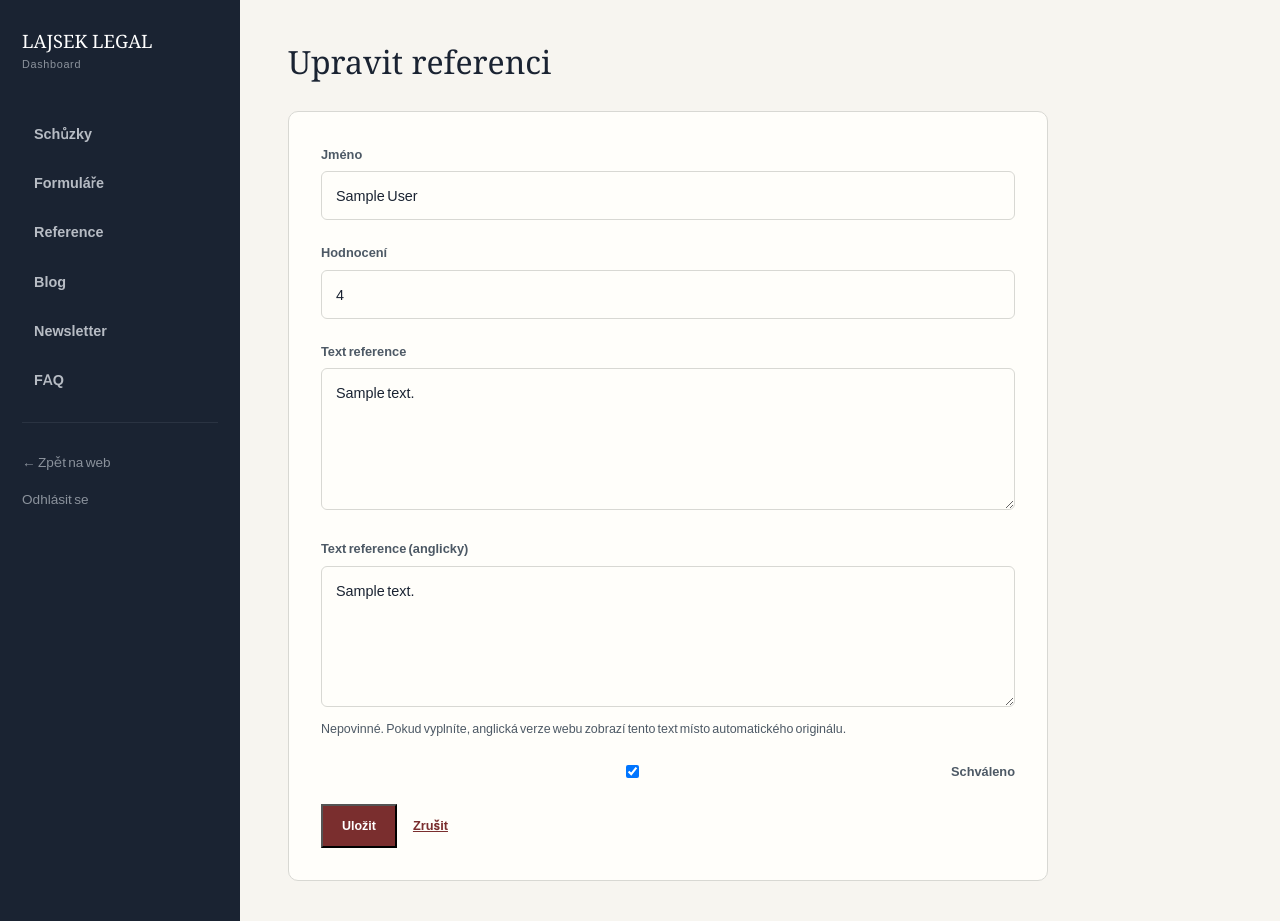
After one commit to Danas2008/LajsekLegal, a Django app: page /LegalDashboard/recenze/1/upravit/ in a window 1280 px wide. The commit adds this page. Run offline with Django 5.2, Linux system fonts and the light colour scheme; a user stored in the database is signed in; tables that the repository leaves empty hold one stand-in row (values such as "Sample post").

Commit message:
feat: add English translation fields for reviews and FAQs, implement review editing functionality

```diff
--- a/dashboard/urls.py
+++ b/dashboard/urls.py
@@ -24,6 +24,7 @@ urlpatterns = [
     path('formulare/export/', views.contact_export, name='contact_export'),
 
     path('recenze/', views.review_list, name='review_list'),
+    path('recenze/<int:pk>/upravit/', views.review_edit, name='review_edit'),
     path('recenze/<int:pk>/schvalit/', views.review_approve, name='review_approve'),
     path('recenze/<int:pk>/smazat/', views.review_delete, name='review_delete'),
 
--- a/dashboard/views.py
+++ b/dashboard/views.py
@@ -11,7 +11,7 @@ from django.views.decorators.http import require_POST
 
 from blog.models import BlogPost
 from core.models import ContactMessage, TextBlock
-from engagement.forms import BookingSettingsForm, FAQForm
+from engagement.forms import AdminReviewForm, BookingSettingsForm, FAQForm
 from engagement.models import FAQ, Booking, BookingSettings, NewsletterSubscriber, Review
 
 from .forms import BlogPostForm
@@ -247,6 +247,21 @@ def review_list(request):
 
 
 @staff_member_required
+def review_edit(request, pk):
+    review = get_object_or_404(Review, pk=pk)
+    if request.method == 'POST':
+        form = AdminReviewForm(request.POST, instance=review)
+        if form.is_valid():
+            form.save()
+            messages.success(request, 'Reference byla uložena.')
+            return redirect('dashboard:review_list')
+    else:
+        form = AdminReviewForm(instance=review)
+
+    return render(request, 'dashboard/review_form.html', {'form': form, 'review': review})
+
+
+@staff_member_required
 @require_POST
 def review_approve(request, pk):
     review = get_object_or_404(Review, pk=pk)
--- a/engagement/forms.py
+++ b/engagement/forms.py
@@ -84,6 +84,27 @@ class ReviewForm(forms.ModelForm):
         }
 
 
+class AdminReviewForm(forms.ModelForm):
+    """Úprava reference v dashboardu — na rozdíl od ReviewForm (veřejný formulář)
+    obsahuje i anglický překlad, který doplňuje Vladimír."""
+
+    class Meta:
+        model = Review
+        fields = ['author', 'rating', 'text', 'text_en', 'approved']
+        widgets = {
+            'author': forms.TextInput(attrs={'placeholder': 'Jméno'}),
+            'rating': forms.NumberInput(attrs={'min': 1, 'max': 5}),
+            'text': forms.Textarea(attrs={'rows': 5}),
+            'text_en': forms.Textarea(attrs={'rows': 5, 'placeholder': 'English translation (optional)'}),
+        }
+        labels = {
+            'author': 'Jméno',
+            'text': 'Text reference',
+            'text_en': 'Text reference (anglicky)',
+            'approved': 'Schváleno',
+        }
+
+
 class NewsletterForm(forms.ModelForm):
     class Meta:
         model = NewsletterSubscriber
@@ -97,13 +118,17 @@ class NewsletterForm(forms.ModelForm):
 class FAQForm(forms.ModelForm):
     class Meta:
         model = FAQ
-        fields = ['question', 'answer', 'active']
+        fields = ['question', 'answer', 'question_en', 'answer_en', 'active']
         widgets = {
             'question': forms.TextInput(attrs={'placeholder': 'Otázka'}),
             'answer': forms.Textarea(attrs={'rows': 5, 'placeholder': 'Odpověď'}),
+            'question_en': forms.TextInput(attrs={'placeholder': 'Question (optional)'}),
+            'answer_en': forms.Textarea(attrs={'rows': 5, 'placeholder': 'Answer (optional)'}),
         }
         labels = {
             'question': 'Otázka',
             'answer': 'Odpověď',
+            'question_en': 'Otázka (anglicky)',
+            'answer_en': 'Odpověď (anglicky)',
             'active': 'Zveřejněno',
         }
--- a/engagement/models.py
+++ b/engagement/models.py
@@ -31,6 +31,10 @@ class Review(models.Model):
     email = models.EmailField('E-mail', blank=True)
     rating = models.PositiveSmallIntegerField('Hodnocení')
     text = models.TextField('Text recenze')
+    text_en = models.TextField(
+        'Text recenze (anglicky)', blank=True,
+        help_text='Nepovinné. Pokud vyplníte, anglická verze webu zobrazí tento text místo automatického originálu.',
+    )
     approved = models.BooleanField('Schváleno', default=False)
     created_at = models.DateTimeField(auto_now_add=True)
 
@@ -85,6 +89,11 @@ class BookingSettings(models.Model):
 class FAQ(models.Model):
     question = models.CharField('Otázka', max_length=255)
     answer = models.TextField('Odpověď')
+    question_en = models.CharField(
+        'Otázka (anglicky)', max_length=255, blank=True,
+        help_text='Nepovinné. Pokud vyplníte, anglická verze webu zobrazí tuto otázku místo automatického originálu.',
+    )
+    answer_en = models.TextField('Odpověď (anglicky)', blank=True, help_text='Nepovinné, viz otázka výše.')
     order = models.PositiveIntegerField('Pořadí', default=0)
     active = models.BooleanField('Aktivní', default=True)
 
--- a/templates/dashboard/faq_list.html
+++ b/templates/dashboard/faq_list.html
@@ -11,12 +11,13 @@
   {% if faqs %}
     <div class="dash-table-wrap">
       <table class="dash-table">
-        <thead><tr><th>Otázka</th><th>Odpověď</th><th>Status</th><th>Akce</th></tr></thead>
+        <thead><tr><th>Otázka</th><th>Odpověď</th><th>EN</th><th>Status</th><th>Akce</th></tr></thead>
         <tbody>
           {% for item in faqs %}
             <tr>
               <td>{{ item.question }}</td>
               <td>{{ item.answer|truncatechars:60 }}</td>
+              <td>{% if item.question_en and item.answer_en %}✓{% else %}—{% endif %}</td>
               <td>{% if item.active %}Zveřejněno{% else %}Skryto{% endif %}</td>
               <td>
                 <div class="dash-actions">
--- /dev/null
+++ b/templates/dashboard/review_form.html
@@ -0,0 +1,31 @@
+{% extends 'dashboard/base_dashboard.html' %}
+
+{% block title %}Upravit referenci{% endblock %}
+
+{% block dash_content %}
+  <div class="dash-title">
+    <h1>Upravit referenci</h1>
+  </div>
+
+  <div class="dash-card">
+    <form method="post">
+      {% csrf_token %}
+      {% for field in form %}
+        <div class="dash-form-row">
+          {% if field.name == 'approved' %}
+            <label style="display:flex; align-items:center; gap:8px;">{{ field }} {{ field.label }}</label>
+          {% else %}
+            <label for="{{ field.id_for_label }}">{{ field.label }}</label>
+            {{ field }}
+            {% if field.help_text %}<p style="color:var(--ink-soft); font-size:0.78rem; margin:6px 0 0;">{{ field.help_text }}</p>{% endif %}
+          {% endif %}
+          {% if field.errors %}<p class="dash-field-error">{{ field.errors|join:', ' }}</p>{% endif %}
+        </div>
+      {% endfor %}
+      <div class="dash-form-actions">
+        <button class="button" type="submit">Uložit</button>
+        <a class="text-link" href="{% url 'dashboard:review_list' %}">Zrušit</a>
+      </div>
+    </form>
+  </div>
+{% endblock %}
--- a/templates/dashboard/review_list.html
+++ b/templates/dashboard/review_list.html
@@ -17,7 +17,7 @@
     <div class="dash-table-wrap">
       <table class="dash-table">
         <thead>
-          <tr><th>Autor</th><th>Hodnocení</th><th>Text</th><th>Status</th><th>Akce</th></tr>
+          <tr><th>Autor</th><th>Hodnocení</th><th>Text</th><th>EN</th><th>Status</th><th>Akce</th></tr>
         </thead>
         <tbody>
           {% for r in reviews %}
@@ -25,9 +25,11 @@
               <td>{{ r.author }}</td>
               <td>{{ r.rating }}/5</td>
               <td>{{ r.text|truncatechars:80 }}</td>
+              <td>{% if r.text_en %}✓{% else %}—{% endif %}</td>
               <td>{% if r.approved %}Schváleno{% else %}Čeká{% endif %}</td>
               <td>
                 <div class="dash-actions">
+                  <a href="{% url 'dashboard:review_edit' r.pk %}">Upravit</a>
                   {% if not r.approved %}
                     <form method="post" action="{% url 'dashboard:review_approve' r.pk %}">
                       {% csrf_token %}<button type="submit">Schválit</button>
--- a/templates/faq.html
+++ b/templates/faq.html
@@ -85,11 +85,11 @@
             {% for item in faqs %}
               <div class="faq-card">
                 <button type="button" class="faq-question" aria-expanded="false">
-                  <span>{{ item.question }}</span>
+                  <span>{% if LANG == 'en' and item.question_en %}{{ item.question_en }}{% else %}{{ item.question }}{% endif %}</span>
                   <span class="faq-toggle-icon">+</span>
                 </button>
                 <div class="faq-answer-wrap">
-                  <div class="faq-answer-inner"><p>{{ item.answer }}</p></div>
+                  <div class="faq-answer-inner"><p>{% if LANG == 'en' and item.answer_en %}{{ item.answer_en }}{% else %}{{ item.answer }}{% endif %}</p></div>
                 </div>
               </div>
             {% empty %}
--- a/templates/reference.html
+++ b/templates/reference.html
@@ -161,7 +161,7 @@
               {% for review in submitted_reviews %}
                 <blockquote>
                   <p class="review-stars">{% for i in "12345" %}{% if forloop.counter <= review.rating %}★{% else %}☆{% endif %}{% endfor %}</p>
-                  <p>{{ review.text }}</p>
+                  <p>{% if LANG == 'en' and review.text_en %}{{ review.text_en }}{% else %}{{ review.text }}{% endif %}</p>
                   <footer>
                     <span class="avatar">{{ review.author|slice:':1' }}</span>
                     <span class="who"><strong>{{ review.author }}</strong></span>
```
Also changed, not shown: engagement/views.py (+7 -3 lines), engagement/migrations/0004_faq_answer_en_faq_question_en_review_text_en.py (added).
